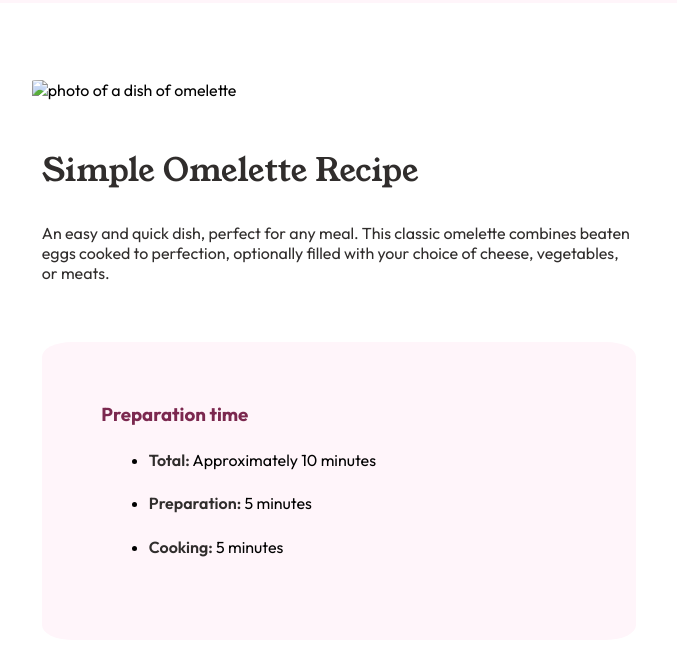
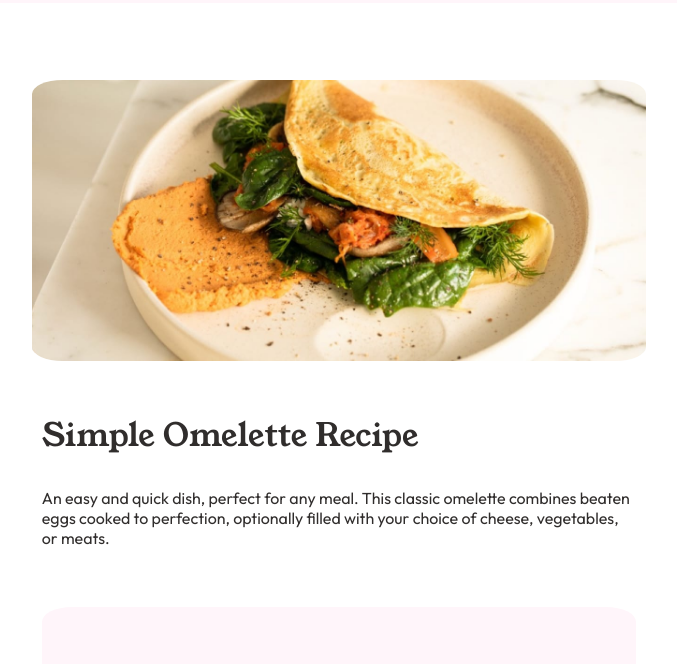
Before and after one commit to HavillahAnya/Omelette-Recipe, a plain HTML site: page index.html in a window 1280 px wide. Shown: the part 125-789 px from the top of the page, without its empty margins (301-978 px from the left). Drawn offline with Linux system fonts and the light colour scheme.

Commit message:
Update index.html

```diff
--- a/index.html
+++ b/index.html
@@ -3,7 +3,7 @@
   <head>
     <meta charset="UTF-8">
     <meta name="viewport" content="width=device-width, initial-scale=1.0"> <!-- displays site properly based on user's device -->
-    <link rel="icon" type="image/png" sizes="32x32" href="./assets/images/favicon-32x32.png">
+    <link rel="icon" type="image/png" sizes="32x32" href="./images/favicon-32x32.png">
     <title>Frontend Mentor | Recipe page</title>
     <link rel="stylesheet" href="styles.css">
 
@@ -18,7 +18,7 @@
   <body>
    <div class="container"> <!-- This div is only used to flex the content on desktop view -->
     <header>
-      <img src="./assets/image-omelette.jpeg" alt="photo of a dish of omelette"/>
+      <img src="./image-omelette.jpeg" alt="photo of a dish of omelette"/>
     </header>
     <main>
      <h1>Simple Omelette Recipe</h1>
```
